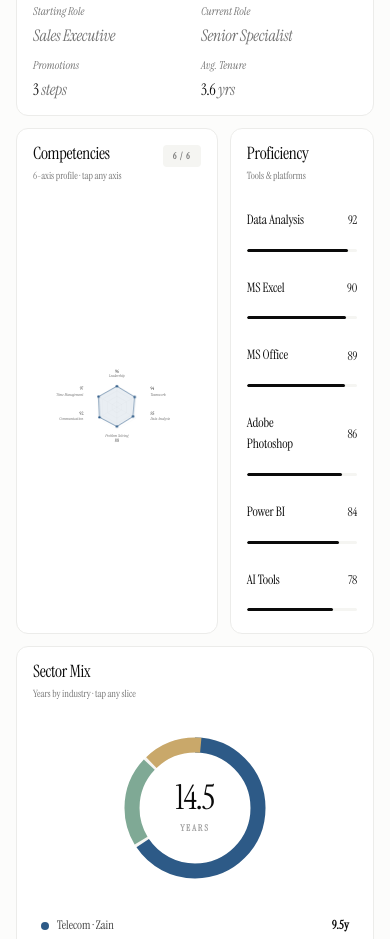
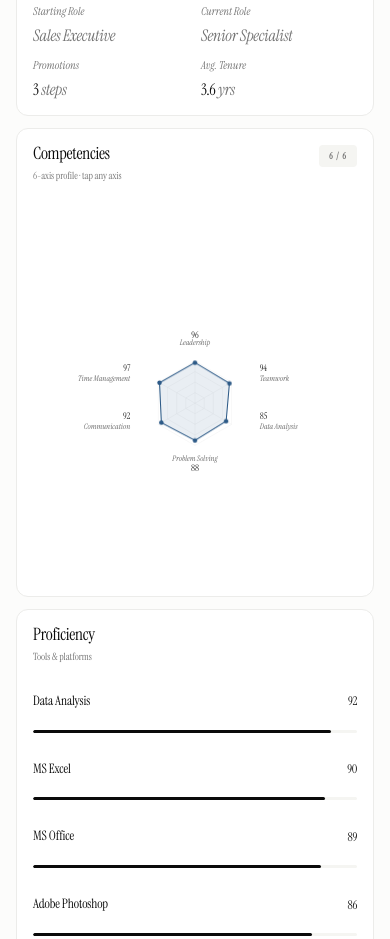
Before and after one commit to waels100/My-CV, a plain HTML site: page index.html in a window 390 px wide. Shown: the part 752-1691 px from the top of the page. Drawn offline with Linux system fonts and the light colour scheme.

Commit message:
Add files via upload

```diff
--- a/index.html
+++ b/index.html
@@ -738,7 +738,7 @@
     padding: 8px 0;
     min-height: 380px;
   }
-  .radar-svg { width: 100%; max-width: 700px; height: auto; aspect-ratio: 460 / 340; touch-action: manipulation; }
+  .radar-svg { width: 100%; max-width: 460px; height: auto; aspect-ratio: 460 / 280; touch-action: manipulation; }
   .radar-svg * { pointer-events: none; }
   .radar-svg .radar-dot { pointer-events: all; }
 
@@ -1715,8 +1715,20 @@
 
     .kpi-row { grid-template-columns: repeat(2, 1fr); }
     .chart-row.cols-2,
-    .chart-row.cols-3 { grid-template-columns: 1fr; }
+    .chart-row.cols-3,
+    .chart-row.cols-2.row-competencies { grid-template-columns: 1fr; }
     .chart-row.cols-3 > :last-child { grid-column: auto; }
+
+    /* Mobile: make radar bigger since Competencies is now full-width and standalone */
+    .radar-svg {
+      max-width: 100%;
+      aspect-ratio: 460 / 280;
+    }
+    .radar-wrap {
+      padding: 16px 0 24px 0;
+      overflow: visible;
+    }
+    .chart-card { overflow: visible; }
 
     .info-grid { grid-template-columns: repeat(2, 1fr); }
 
@@ -2294,7 +2306,7 @@
 <span class="chart-tag">6 / 6</span>
 </div>
 <div class="radar-wrap">
-<svg class="radar-svg" viewBox="-130 -75 460 340">
+<svg class="radar-svg" viewBox="-130 -75 460 280">
 <g transform="translate(100,90)">
 <!-- Background hexagon rings (radius 60) -->
 <polygon fill="none" points="0,-60 51.96,-30 51.96,30 0,60 -51.96,30 -51.96,-30" stroke="#ececea" stroke-width="0.5"></polygon>
```
